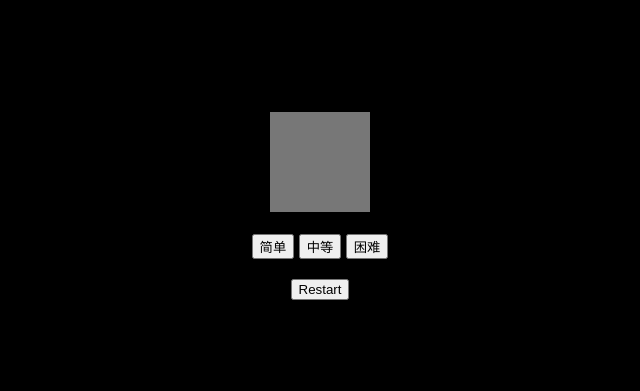
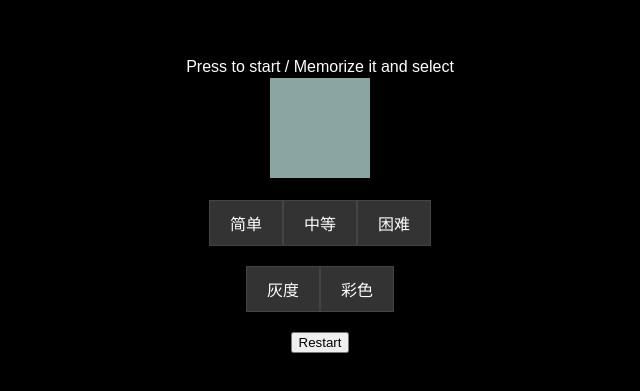
Before and after one commit to Jackchou00/ColourMemoryGame, a plain HTML site: page index.html in a window 1280 px wide. Shown: the part 195-586 px from the top of the page, without its empty margins (320-960 px from the left). Drawn offline with Linux system fonts and the light colour scheme.

Commit message:
Update index.html

```diff
--- a/index.html
+++ b/index.html
@@ -36,17 +36,36 @@
         button {
             margin-top: 20px;
         }
+        .tabs {
+            display: flex;
+            margin-top: 20px;
+        }
+        .tab {
+            padding: 10px 20px;
+            cursor: pointer;
+            background-color: #333;
+            color: white;
+            border: 1px solid #444;
+        }
+        .tab.active {
+            background-color: #555;
+        }
     </style>
 </head>
 <body>
     <div id="game-container">
+        <div id="instructions">Press to start / Memorize it and select</div>
         <div id="color-block"></div>
         <div id="color-grid"></div>
         <div id="result"></div>
-        <div>
-            <button id="easy-button">简单</button>
-            <button id="medium-button">中等</button>
-            <button id="hard-button">困难</button>
+        <div class="tabs">
+            <div id="easy-tab" class="tab">简单</div>
+            <div id="medium-tab" class="tab">中等</div>
+            <div id="hard-tab" class="tab">困难</div>
+        </div>
+        <div class="tabs">
+            <div id="grayscale-tab" class="tab">灰度</div>
+            <div id="color-tab" class="tab">彩色</div>
         </div>
         <button id="restart-button">Restart</button>
     </div>
@@ -56,14 +75,17 @@
         const randomColors = [];
         let selectedColor = null;
         let difficulty = 100; // Default to hard
+        let colorMode = 'color'; // Default to color
 
         const colorBlock = document.getElementById('color-block');
         const colorGrid = document.getElementById('color-grid');
         const result = document.getElementById('result');
         const restartButton = document.getElementById('restart-button');
-        const easyButton = document.getElementById('easy-button');
-        const mediumButton = document.getElementById('medium-button');
-        const hardButton = document.getElementById('hard-button');
+        const easyTab = document.getElementById('easy-tab');
+        const mediumTab = document.getElementById('medium-tab');
+        const hardTab = document.getElementById('hard-tab');
+        const grayscaleTab = document.getElementById('grayscale-tab');
+        const colorTab = document.getElementById('color-tab');
 
         function labToRgb(L, a, b) {
             let y = (L + 16) / 116;
@@ -158,8 +180,11 @@
         }
 
         function startGame() {
-            // originalLab = { L: Math.floor(Math.random() * 100), a: Math.floor(Math.random() * 200) - 100, b: Math.floor(Math.random() * 200) - 100 };
-            originalLab = { L: 50, a: 0, b: 0 }; // Example Lab1
+            if (colorMode === 'grayscale') {
+                originalLab = { L: Math.floor(Math.random() * 80) + 10, a: 0, b: 0 };
+            } else {
+                originalLab = { L: Math.floor(Math.random() * 100), a: Math.floor(Math.random() * 200) - 100, b: Math.floor(Math.random() * 200) - 100 };
+            }
             colorBlock.style.backgroundColor = labToRgb(originalLab.L, originalLab.a, originalLab.b);
             colorBlock.style.display = 'block';
             colorGrid.style.display = 'none';
@@ -168,9 +193,16 @@
             colorBlock.onclick = showRandomColors; // Show random colors on click
         }
 
-        easyButton.addEventListener('click', () => { difficulty = 9; startGame(); });
-        mediumButton.addEventListener('click', () => { difficulty = 25; startGame(); });
-        hardButton.addEventListener('click', () => { difficulty = 100; startGame(); });
+        function setActiveTab(tab) {
+            document.querySelectorAll('.tab').forEach(t => t.classList.remove('active'));
+            tab.classList.add('active');
+        }
+
+        easyTab.addEventListener('click', () => { difficulty = 9; setActiveTab(easyTab); startGame(); });
+        mediumTab.addEventListener('click', () => { difficulty = 25; setActiveTab(mediumTab); startGame(); });
+        hardTab.addEventListener('click', () => { difficulty = 100; setActiveTab(hardTab); startGame(); });
+        grayscaleTab.addEventListener('click', () => { colorMode = 'grayscale'; setActiveTab(grayscaleTab); startGame(); });
+        colorTab.addEventListener('click', () => { colorMode = 'color'; setActiveTab(colorTab); startGame(); });
         restartButton.addEventListener('click', startGame);
 
         startGame();
```
